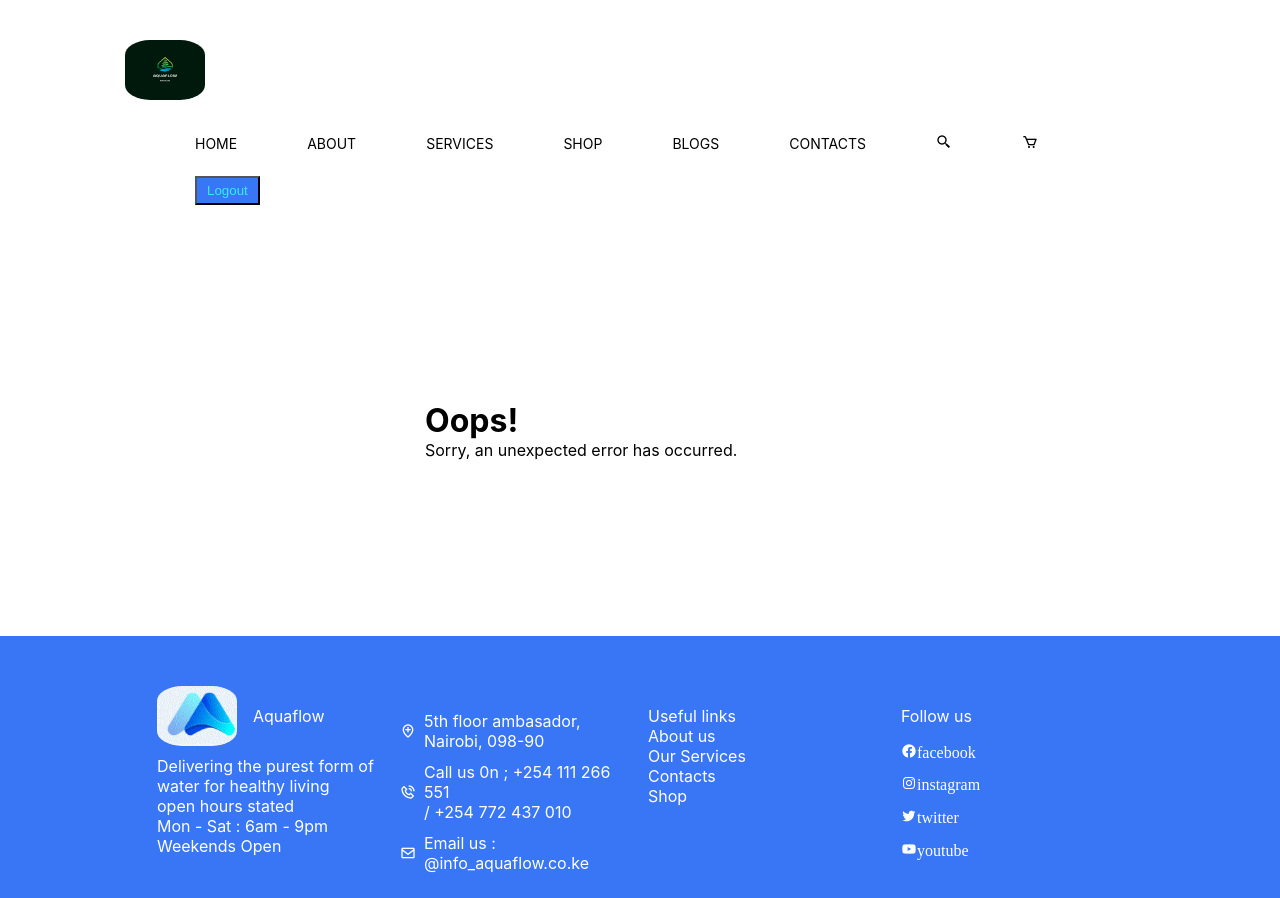
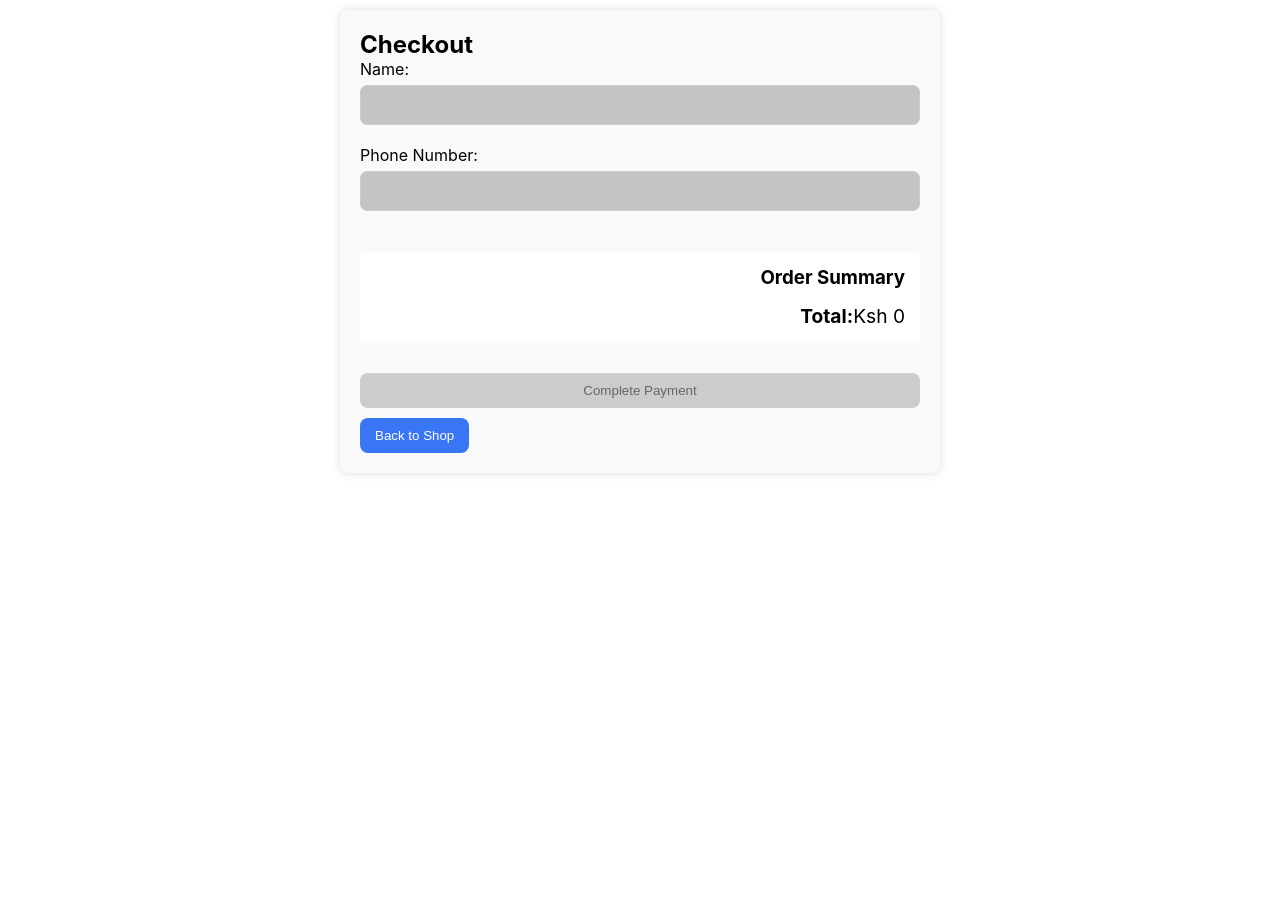
Before and after one commit to jaysonalfie/Aquaflow-Water-Project, a React (Create React App) app in the folder frontend/: page /checkout in a window 1280 px wide. After the commit the page ends 800 px from the top, so only its background shows below. Built offline with nearby package versions, Linux system fonts and the light colour scheme.

Commit message:
added checkout page to the app

```diff
--- a/frontend/src/App.js
+++ b/frontend/src/App.js
@@ -10,6 +10,7 @@ import ErrorPage from "./ErrorPage";
 import ProtectedRoute from "./components/ProtectedRoute";
 import { AuthProvider } from "./components/AuthContext";
 import DispensorShop from "./Dispensor/DispensorShop";
+import CheckoutPage from "./pages/CheckoutPage";
 
 
 //creating react router for the elements in the application
@@ -18,6 +19,8 @@ const router = createBrowserRouter(
     //creating parent route as main layout will be in every page
     <Route>
     <Route path="/dispensorshop" element={<DispensorShop/>}/>
+    <Route path="/checkout" element={<CheckoutPage/>}/>
+
       <Route path='/' element={<MainLayout/>}>
     <Route index element={<LoginPage/>}/>
     <Route path="/home" element={<ProtectedRoute><HomePage/></ProtectedRoute>} />
--- a/frontend/src/components/modals/Cart.js
+++ b/frontend/src/components/modals/Cart.js
@@ -1,4 +1,5 @@
 import { useContext } from 'react'
+import {useNavigate} from 'react-router-dom'
 import './Cart.css'
 import { CartContext } from '../../context/CartContext'
 import PropTypes from 'prop-types'
@@ -6,10 +7,16 @@ import PropTypes from 'prop-types'
 export default function Cart({showModal, toggle}) {
     // accessing the CartContext
     const {cartItems, addToCart, removeFromCart, clearCart, getCartTotal} = useContext(CartContext)
-
+    const navigate = useNavigate()
 
     if (!showModal) {
         return null;
+    }
+
+    //fuction to handle checkout
+    const handleCheckout = () =>{
+        toggle()
+        navigate('/checkout')
     }
 
     // console.log('Cart Items:', cartItems);
@@ -45,7 +52,12 @@ export default function Cart({showModal, toggle}) {
                            <div className='cart-summary'>
                             <p>Total: Ksh {getCartTotal()}</p>
                             <button onClick={clearCart}>Clear Cart</button>
+                            <div className='cart-checkout'>
+                            <button onClick={handleCheckout}>Proceed to checkout</button>
                         </div>
+
+                        </div>
+
                     </>
                 )}
             </div>
--- /dev/null
+++ b/frontend/src/components/modals/Checkout.css
@@ -0,0 +1,95 @@
+/* Check out css*/
+ *{
+    margin: 0;
+    padding: 0;
+    box-sizing: border-box;
+    text-decoration: none;
+
+ }
+
+ .checkout-container{
+    max-width: 600px;
+    margin: 10px auto;
+    padding:20px;
+    background-color:#f9f9f9;
+    border-radius: 0.5rem;
+    box-shadow: 0 0 10px rgba(0,0,0,0.14);
+ }
+
+ .checkout-container .checkout-form{
+    display: flex;
+    flex-direction: column;
+    gap: 20px;
+ }
+
+ .checkout-container .checkout-form .form-group{
+    display: flex;
+    flex-direction: column;
+
+ }
+
+ .form-group label{
+    margin-bottom: 6px;
+    font-size: bold;
+ }
+
+ .form-group input{
+    padding: 10px;
+    border: 1px solid #ccc;
+    border-radius: 0.5em;
+ }
+
+ .cart-summary{
+    background-color: #fff;
+    padding: 15px;
+    border-radius: 4px;
+ }
+
+.cart-summary .cart-item-summary{
+    display: flex;
+    justify-content: space-between;
+    margin-bottom: 10px;
+}
+
+.total{
+    margin-top: 15px;
+    text-align: right;
+    font-size: 1.2em;
+
+}
+
+.checkout-button{
+    background-color:  #3876f5;
+    color: white;
+    border: none;
+    padding: 10px 15px;
+    cursor: pointer;
+    margin-top: 10px;
+    border-radius: .5rem;
+
+}
+
+.checkout-button.disabled {
+    background-color: #cccccc;
+    color: #666666;
+    cursor: not-allowed;
+}
+
+.checkout-button.disabled:hover {
+    background-color: #cccccc;
+}
+
+.back-to-cart-btn{
+    background-color:  #3876f5;
+    color: white;
+    border: none;
+    padding: 10px 15px;
+    cursor: pointer;
+    margin-top: 10px;
+    border-radius: .5rem;
+}
+
+/* .cart-summary .cart-item-summary .checkout-button:hover{
+    background-color: ;
+
+} */
--- /dev/null
+++ b/frontend/src/pages/CheckoutPage.js
@@ -0,0 +1,96 @@
+import React, {useContext, useState ,useEffect} from 'react'
+import { useNavigate } from 'react-router-dom'
+import { CartContext } from '../context/CartContext'
+import '../components/modals/Checkout.css'
+const CheckoutPage = () => {
+
+  //initializing states that are required in the checkout process
+  const {cartItems, getCartTotal} = useContext(CartContext);
+  const [name, setName] = useState('');
+  const [phoneNumber, setPhoneNumber] = useState('');
+  const [isFormValid, setIsFormValid] = useState(false)
+  const navigate = useNavigate();
+  const [isSubmitted, setIsSubmitted] =useState(false)
+  //function to handle submission
+  const handleSubmit = (e) => {
+    e.preventDefault();
+   if (isFormValid){
+    console.log('Checkout submitted', { name, phoneNumber, total: getCartTotal() })
+     setIsSubmitted(true);
+     setName('')
+     setPhoneNumber('')
+
+   }
+  }
+
+  //checking if both the name and phoneNumber are non empty
+  useEffect(()=>{
+    setIsFormValid(name.trim() !== '' && phoneNumber.trim() !== '');
+
+  }, [name ,phoneNumber]);
+
+  const handleBackToCart =()=>{
+    //navigation to the previous page
+    navigate(-1);
+  }
+
+
+  return (
+    <div  className='checkout-container'>
+    <div>
+      <h2>Checkout</h2>
+      <form onSubmit={handleSubmit} className='checkout-form' >
+           <div className='form-group'>
+            <label htmlFor="name">Name:</label>
+            <input
+            type="text"
+            id="name"
+            value={name}
+            onChange={(e)=> setName(e.target.value)}
+            required
+            />
+           </div>
+           <div className='form-group'>
+               <label htmlFor="phoneNumber">Phone Number:</label>
+               <input
+                    type="tel"
+                    id="phoneNumber"
+                    value={phoneNumber}
+                    onChange={(e) => setPhoneNumber(e.target.value)}
+                    required
+                 />
+
+
+           </div>
+           <div className="cart-summary">
+            <h3>Order Summary</h3>
+            {cartItems.map((item)=> (
+              <div key={item.id} className="cart-item-summary">
+              <span>{item.name}</span>
+              <span>x{item.quantity}</span>
+              <span>Ksh {item.price * item.quantity}</span>
+              </div>
+            ))}
+            <div className="total">
+            <strong>Total:</strong>
+            Ksh {getCartTotal()}
+            </div>
+           </div>
+           {isSubmitted && <p className="success-message">Thank you for your order!</p>}
+           <button
+           type="submit"
+
+
+           className={`checkout-button ${!isFormValid ? 'disabled' : ''}`}
+           disabled ={!isFormValid
+           }>Complete Payment</button>
+
+      </form>
+      <button onClick={handleBackToCart} className='back-to-cart-btn'>Back to Shop</button>
+    </div>
+
+    </div>
+  )
+}
+
+export default CheckoutPage
```
Also changed, not shown: frontend/src/components/modals/Cart.css (line endings or trailing spaces).
